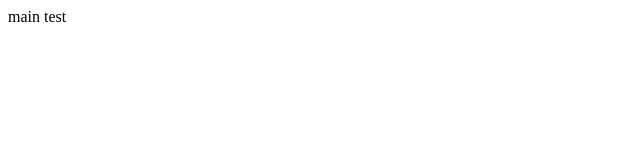
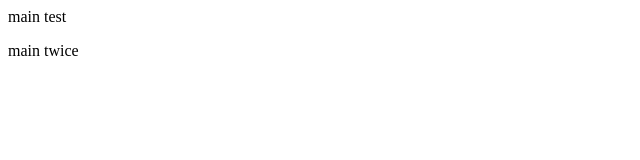
Before and after one commit to Messi10sr/demo-repo2, a plain HTML site: page index.html in a window 1280 px wide. Shown: the full height of the page, 0-640 px from the left. Drawn offline with Linux system fonts and the light colour scheme.

Commit message:
main two

```diff
--- a/index.html
+++ b/index.html
@@ -9,6 +9,7 @@
 
 <body>
   <div>main test</div>
+  <p>main twice</p>
 </body>
 
 </html>
```
